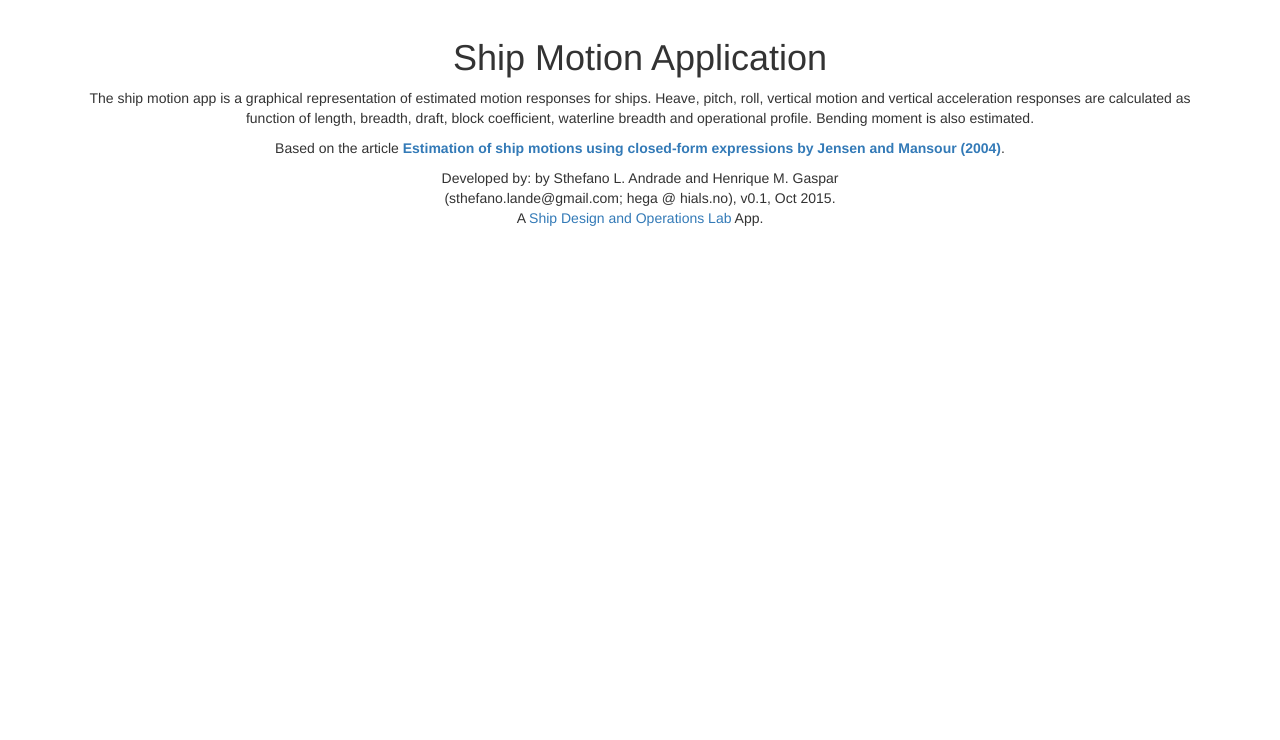
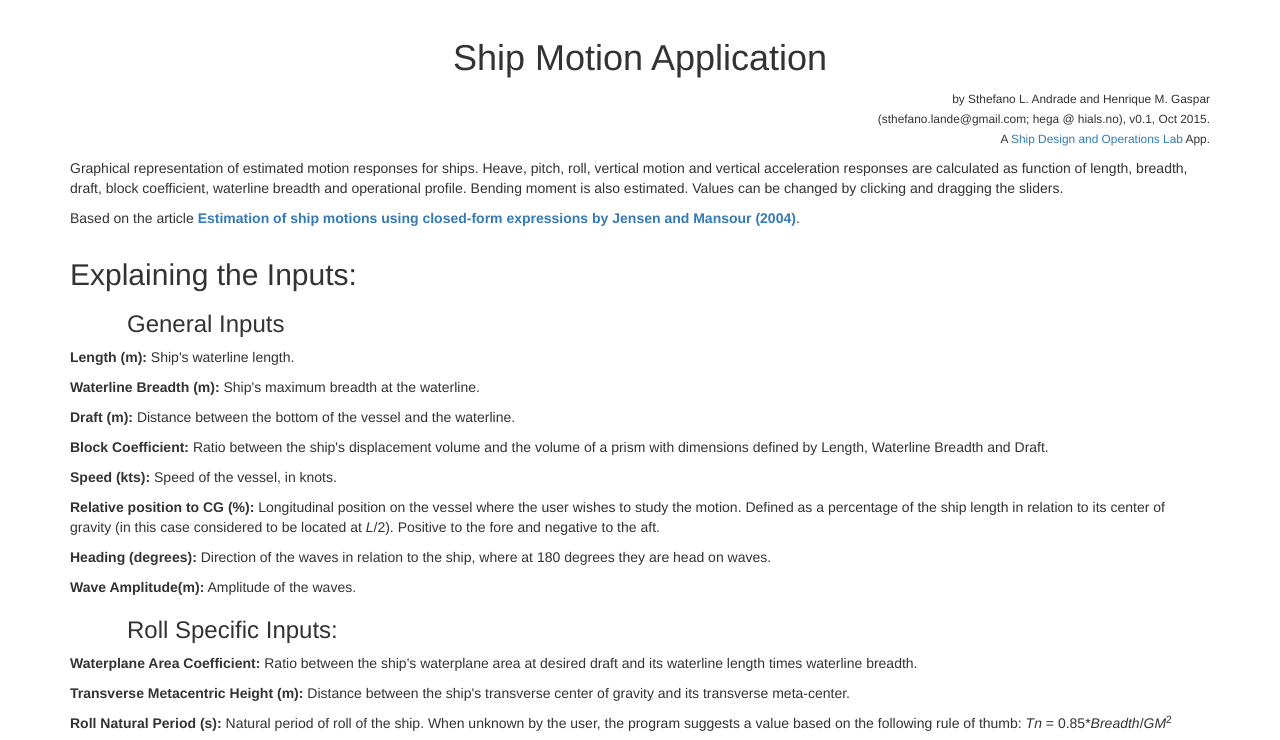
Before and after one commit to MrEranwe/ShipMotion-2.0, a plain HTML site: page about.html in a window 1280 px wide. Shown: the part 54-794 px from the top of the page. Drawn offline with Linux system fonts and the light colour scheme; files whose address does not match are found by name.

Commit message:
Change parts

```diff
--- a/about.html
+++ b/about.html
@@ -61,15 +61,40 @@
 
                 <!-- Link the GitHub page if you have one. Add a pdf of how the project works if necessary. Just put it inside the same folder and call it how_to.pdf -->
                 <h1>Ship Motion Application</h1>
-                    <p> The ship motion app is a graphical representation of estimated motion responses for ships. Heave, pitch, roll, vertical motion and vertical acceleration responses are calculated as function of length, breadth, draft, block coefficient, waterline breadth and operational profile. Bending moment is also estimated. </p>
-                <p>Based on the article <strong><a href="http://www.sciencedirect.com/science/article/pii/S0029801803001082">Estimation of ship motions using closed-form expressions by Jensen and Mansour (2004)</a></strong>.</p>
+                <div align="right">
+                <p style="width:80%" align="right"> <small>by Sthefano L. Andrade and Henrique M. Gaspar<br>(sthefano.lande@gmail.com; hega @ hials.no), v0.1, Oct 2015.
+                <br> A <a href="http://shiplab.hials.org">Ship Design and Operations Lab</a> App.</small></p>
+                </div>
 
-                    Developed by: by Sthefano L. Andrade and Henrique M. Gaspar<br>(sthefano.lande@gmail.com; hega @ hials.no), v0.1, Oct 2015.
-
-                         <br> A <a href="http://shiplab.hials.org">Ship Design and Operations  Lab</a> App.</small></p>
+                <p align="left" > Graphical representation of estimated motion responses for ships. Heave, pitch, roll, vertical motion and vertical acceleration responses are calculated as function of length, breadth, draft, block coefficient, waterline breadth and operational profile. Bending moment is also estimated. Values can be changed by clicking and dragging the sliders. </p>
+                <p align="left">Based on the article <strong><a href="http://www.sciencedirect.com/science/article/pii/S0029801803001082">Estimation of ship motions using closed-form expressions by Jensen and Mansour (2004)</a></strong>.</p>
 
             </div>
 
+
+        </div>
+    <div class="row">
+
+            <div class="col-md-12 text-left">
+                <h2 align="left"> Explaining the Inputs: </h2>
+                <h3 align="left"style="margin-left:5%">General Inputs</h3>
+                <p align="left"><strong>Length (m):</strong> Ship's waterline length.</p>
+                <p align="left"><strong>Waterline Breadth (m):</strong> Ship's maximum breadth at the waterline.</p>
+                <p align="left"><strong>Draft (m):</strong> Distance between the bottom of the vessel and the waterline.</p>
+                <p align="left"><strong>Block Coefficient:</strong> Ratio between the ship's displacement volume and the volume of a prism with dimensions defined by Length, Waterline Breadth and Draft.</p>
+                <p align="left"><strong>Speed (kts):</strong> Speed of the vessel, in knots.</p>
+                <p align="left"><strong> Relative position to CG (%):</strong> Longitudinal position on the vessel where the user wishes to study the motion. Defined as a percentage of the ship length in relation to its center of gravity (in this case considered to be located at <i>L</i>/2). Positive to the fore and negative to the aft.</p>
+                <p align="left"><strong> Heading (degrees):</strong> Direction of the waves in relation to the ship, where at 180 degrees they are head on waves.</p>
+                <p align="left"><strong> Wave Amplitude(m):</strong> Amplitude of the waves.</p>
+                <h3 align="left"style="margin-left:5%">Roll Specific Inputs:</h3>
+                <p align="left"><strong>Waterplane Area Coefficient:</strong> Ratio between the ship's waterplane area at desired draft and its waterline length times waterline breadth.</p>
+                <p align="left"><strong>Transverse Metacentric Height (m):</strong> Distance between the ship's transverse center of gravity and its transverse meta-center.</p>
+                <p align="left"><strong>Roll Natural Period (s):</strong> Natural period of roll of the ship. When unknown by the user, the program suggests a value based on the following rule of thumb: <i>Tn</i> = 0.85*<i>Breadth</i>/<i>GM</i><sup>2</sup></p>
+                <p align="left"><strong>Critical Damping (%):</strong> This parameter is used to take into account the water viscosity. The viscose roll damping is approximately accounted for by adding a percentage of the critical damping to the inviscid wave damping.</p>
+                <p align="left"><strong>Prismatic Length Ratio:</strong> Length ratio of two prismatic bodies that represent the ship. The ship is assumed to consist of two prismatic elements with the same draft, T, but different breadths B0 and B1 and cross-sectional areas A0 and A1. As shown:</p>
+                <p align="left"> <img src="delta.jpg"  class="img-responsive"></p>
+                <p><em>Model of the simplified ship used in roll motion analysis (Jensen and Mansour, 2004)</em></p>
+            </div>
         </div>
         <!-- /.row -->
 
```
Also changed, not shown: index.html (+7 -25 lines).
